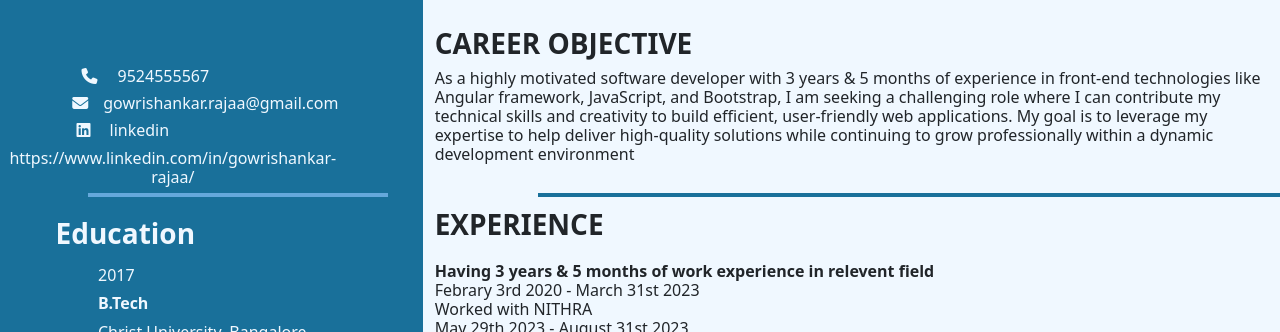
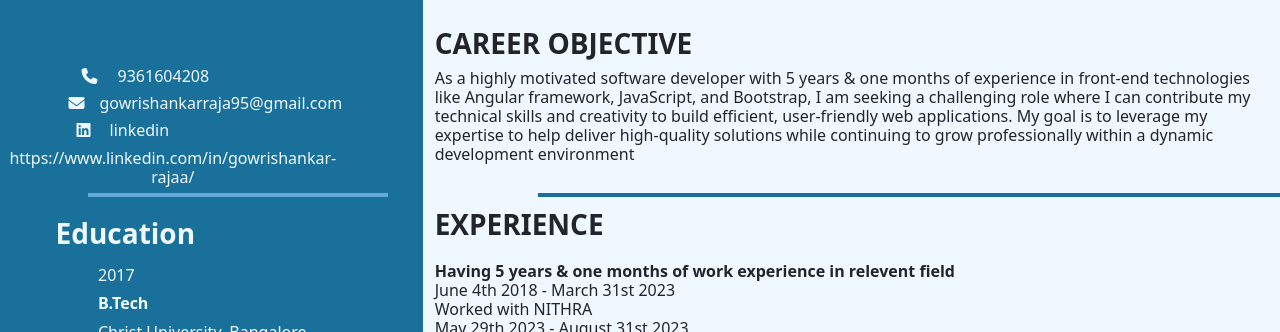
Before and after one commit to gowthi56/Resume, a plain HTML site: page index.html in a window 1280 px wide. Shown: the part 203-535 px from the top of the page. Drawn offline with nearby package versions, Linux system fonts and the light colour scheme.

Commit message:
newcommit

```diff
--- a/index.html
+++ b/index.html
@@ -90,8 +90,8 @@
       <div class="row seconddiv">
         <div class="col-sm-4 second" style="background-color: #19709A;">
           <h4 style="    margin-top: 70px;margin-right: 120px;
-        " class="hh4"><i class="fa-solid fa-phone ph"></i>9524555567</h4>
-          <h4 class="hh4"><i class="fa-solid fa-envelope env"></i>gowrishankar.rajaa@gmail.com</h4>
+        " class="hh4"><i class="fa-solid fa-phone ph"></i>9361604208</h4>
+          <h4 class="hh4"><i class="fa-solid fa-envelope env"></i>gowrishankarraja95@gmail.com</h4>
           <h4 class="hh4" style="margin-right: 165px;"><i class="fa-brands fa-linkedin lin"></i><a href = "https://www.linkedin.com/in/gowrishankar-rajaa/" target="_blank"class="aaa">linkedin</a></h4>
           <h4 class="hh4" style="margin-right: 65px;"><a href = "https://www.linkedin.com/in/gowrishankar-rajaa/" target="_blank"class="aaa">
             https://www.linkedin.com/in/gowrishankar-rajaa/</a></h4>
@@ -99,7 +99,7 @@
         <div class="col-sm-8 sec" style="background-color: aliceblue;">
           <h3>CAREER OBJECTIVE</h3>
           <h4>
-            As a highly motivated software developer with 3 years & 5 months of experience in front-end technologies like Angular framework,
+            As a highly motivated software developer with 5 years & one months of experience in front-end technologies like Angular framework,
              JavaScript, and Bootstrap, I am seeking a challenging role where I can contribute my technical skills and
              creativity to build efficient, user-friendly web applications. My goal is to leverage my expertise to help
               deliver high-quality solutions while continuing to grow professionally within a dynamic development
@@ -124,8 +124,8 @@
           <h3 style="margin-top:10px"> EXPERIENCE
           </h3>
           <h4 style="margin-top: 20px;">
-            <b>Having 3 years & 5 months of work experience in relevent field</b><br>
-            Febrary 3rd 2020 - March 31st 2023 <br>
+            <b>Having 5 years & one months of work experience in relevent field</b><br>
+            June 4th 2018 - March 31st 2023 <br>
             Worked with NITHRA<br>
             May 29th 2023 - August 31st 2023<br>
             Worked with KGIS
@@ -145,7 +145,7 @@
           <h4 class="hh55">
             Having in depth knowledge in developing
             web-based applications using:<br>
-            *<b>Angular 5,7,9, JavaScript, Type Script, Bootstrap, HTML5, CSS3</b>
+            *<b>Angular, JavaScript, Type Script, Bootstrap, HTML5, CSS3</b>
             . Having Good
             knowledge on <b>Routing, Lazy loading,Directives </b>
             <br>
```
